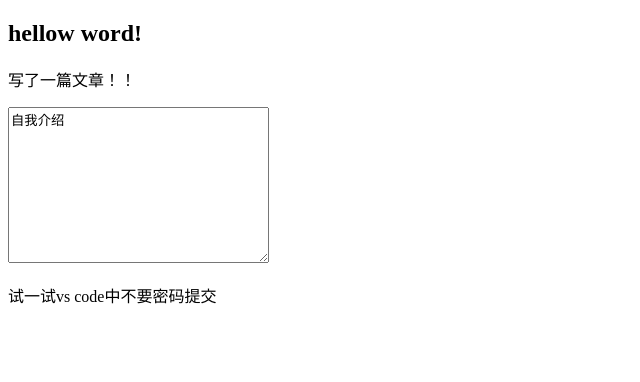
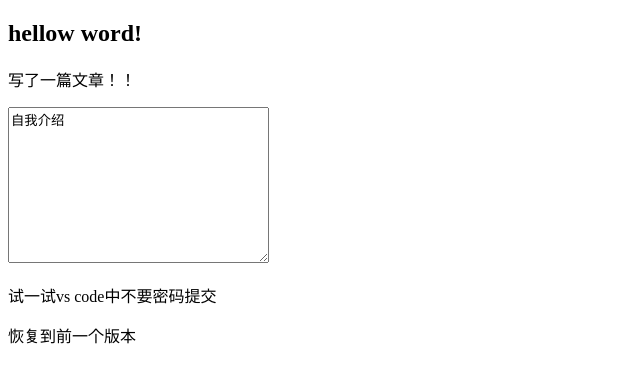
Before and after one commit to A-tongmu/demo, a plain HTML site: page index.html in a window 1280 px wide. Shown: the whole page, without its empty margins (0-640 px from the left). Drawn offline with Linux system fonts and the light colour scheme.

Commit message:
恢复到前一个版本

```diff
--- a/index.html
+++ b/index.html
@@ -11,5 +11,6 @@
     <p>写了一篇文章！！</p>
     <textarea cols="30" rows="10">自我介绍</textarea>
     <p>试一试vs code中不要密码提交</p>
+    <p>恢复到前一个版本</p>
 </body>
 </html>
```
